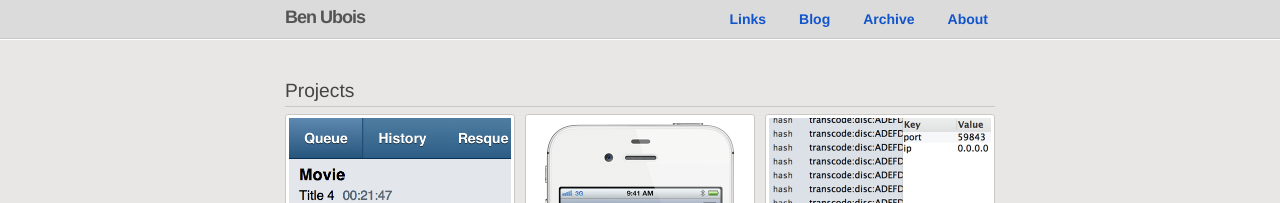
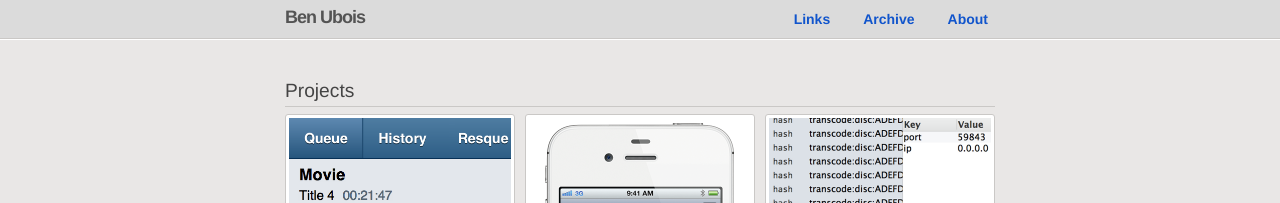
Before and after one commit to benubois/benubois.github.com, a Jekyll site: the page built from index.html, in a window 1280 px wide. Shown: the top 203 px of the page. Built offline with Jekyll 4.4.1, drawn with Linux system fonts in a browser that asks for light colours; Markdown is read by kramdown in place of the engine named in the settings.

Commit message:
Removed link to neglected blog.

```diff
--- a/_layouts/default.html
+++ b/_layouts/default.html
@@ -26,7 +26,6 @@
 				<ul class="clearfix">
 					<li{% if page.title == 'About' %} class="selected"{% endif %}><a href="/about.html">About</a></li>
 					<li{% if page.title == 'Archive' %} class="selected"{% endif %}><a href="/archive.html">Archive</a></li>
-					<li{% if page.title == 'Blog' %} class="selected"{% endif %}><a href="/blog/">Blog</a></li>
 					<li{% if page.title == 'Links' %} class="selected"{% endif %}><a href="/links.html">Links</a></li>
 				</ul>
 			</nav>
```
